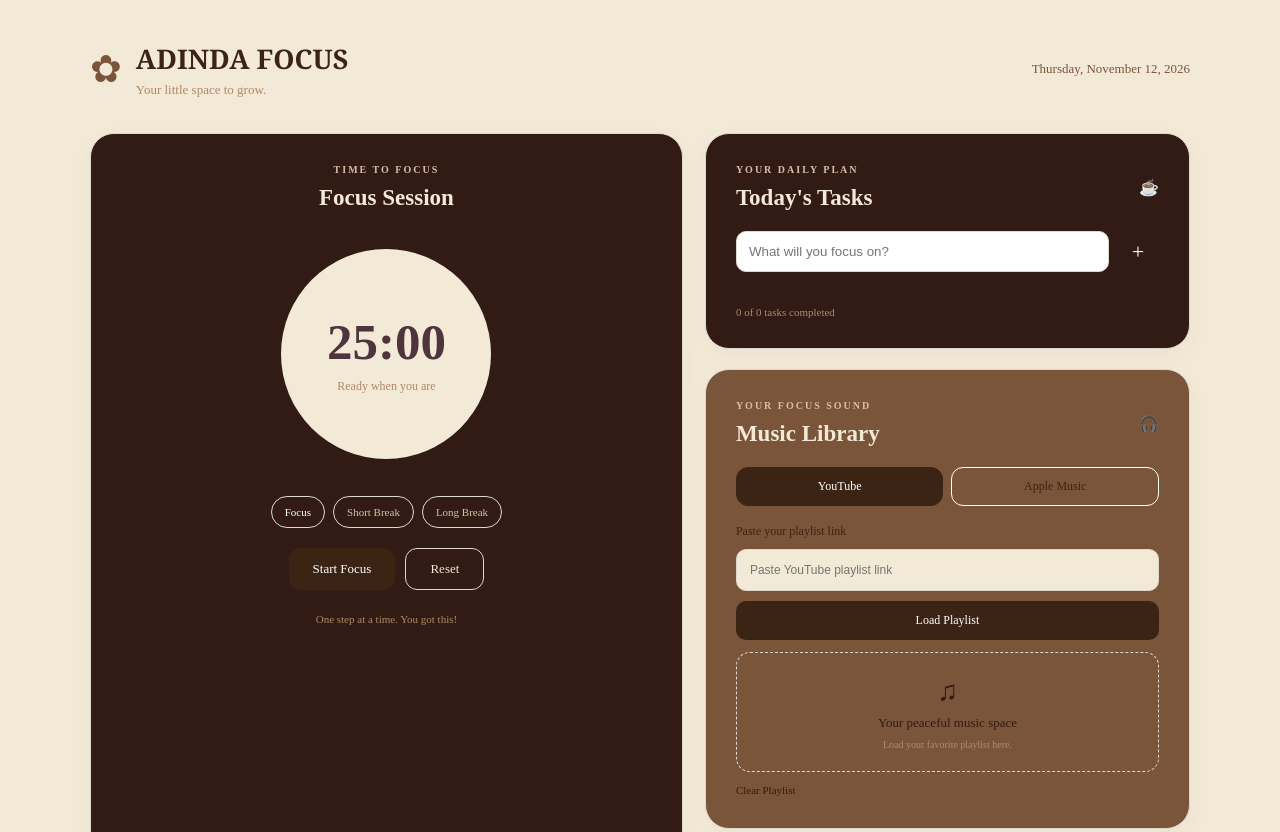
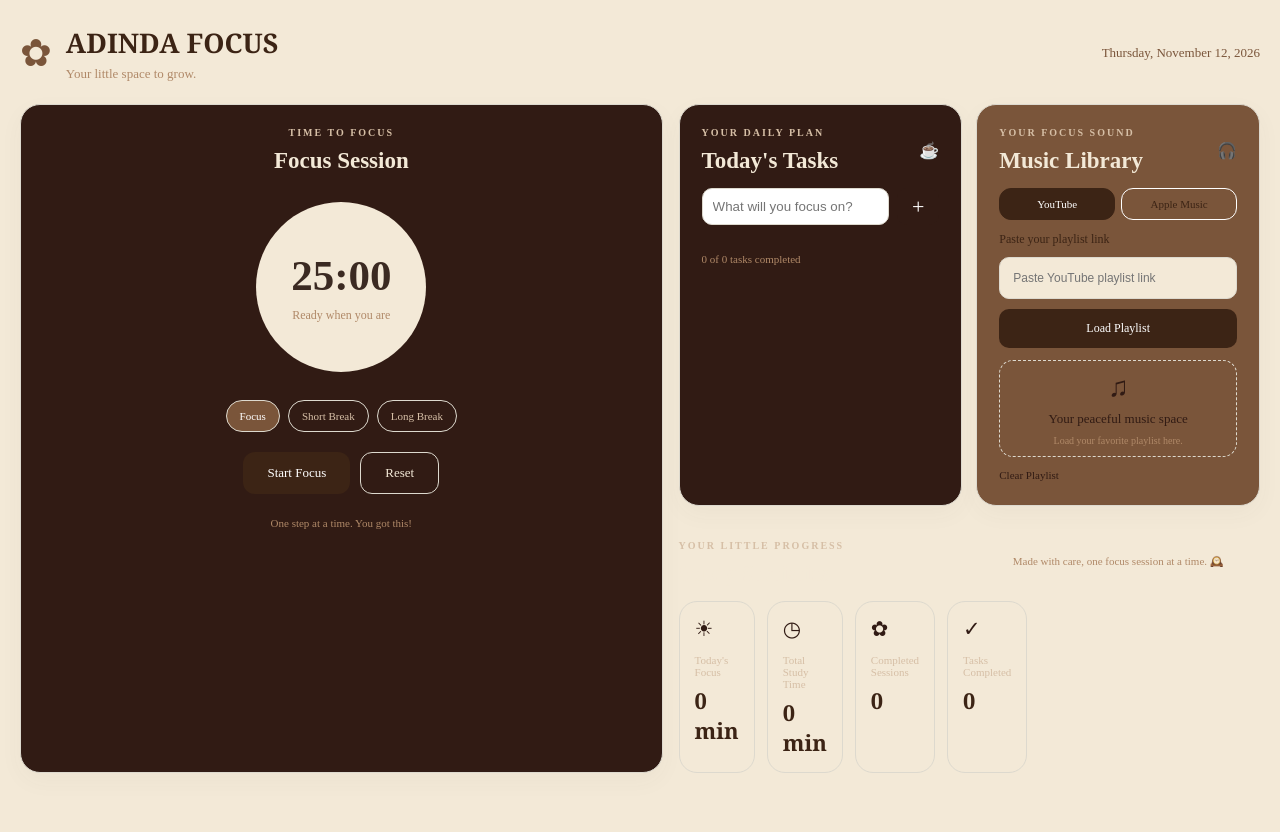
Before and after one commit to brennaroseline/pomodro-focus, a plain HTML site: page index.html in a window 1280 px wide. Shown: the top 832 px of the page. After the commit the page ends 800 px from the top, so only its background shows below. Drawn offline with Linux system fonts and the light colour scheme.

Commit message:
Update Mori Focus compact landscape layout

```diff
--- a/style.css
+++ b/style.css
@@ -571,3 +571,148 @@ footer {
     }
 
 }
+
+
+/* =================================
+   MORI FOCUS - COMPACT LANDSCAPE
+================================= */
+
+/* Main layout */
+body {
+    padding: 24px 20px;
+}
+
+.dashboard {
+    width: 100%;
+    max-width: 1250px;
+}
+
+.header {
+    margin-bottom: 22px;
+}
+
+/* Timer and right panels */
+.main-grid {
+    grid-template-columns: 1.05fr 0.95fr;
+    gap: 16px;
+    align-items: stretch;
+}
+
+.timer-card,
+.panel {
+    padding: 22px;
+    border-radius: 20px;
+    min-width: 0;
+}
+
+/* Smaller timer */
+.timer-circle {
+    width: 190px;
+    height: 190px;
+    margin-bottom: 18px;
+}
+
+.timer-inner {
+    width: 170px;
+    height: 170px;
+}
+
+#timerDisplay {
+    font-size: 43px;
+}
+
+.timer-card h2 {
+    margin-bottom: 18px;
+}
+
+/* Right side: horizontal panels */
+.side-column {
+    display: grid;
+    grid-template-columns: repeat(2, minmax(0, 1fr));
+    gap: 14px;
+    align-items: stretch;
+}
+
+.section-heading {
+    margin-bottom: 14px;
+}
+
+/* Today's tasks */
+.todo-form {
+    margin-bottom: 12px;
+}
+
+.todo-form input {
+    padding: 10px;
+}
+
+.todo-list {
+    gap: 7px;
+}
+
+.todo-item {
+    padding: 8px;
+}
+
+/* Focus sound */
+.music-tabs {
+    gap: 6px;
+    margin: 12px 0;
+}
+
+.music-tab {
+    padding: 9px 5px;
+    font-size: 11px;
+}
+
+.music-empty {
+    min-height: 90px;
+    padding: 10px;
+}
+
+.music-player iframe.youtube-player {
+    height: 150px;
+}
+
+.music-player iframe.apple-player {
+    height: 150px;
+}
+
+/* Statistics */
+.stats-section {
+    margin-top: 20px;
+}
+
+.stats-grid {
+    gap: 12px;
+}
+
+.stat-card {
+    padding: 15px;
+}
+
+/* Fix existing variable typos */
+#timerDisplay {
+    color: var(--expresso);
+}
+
+.mode-btn.active {
+    background: var(--mocha);
+}
+
+/* Responsive */
+@media (max-width: 750px) {
+    .main-grid {
+        grid-template-columns: 1fr;
+    }
+
+    .side-column {
+        grid-template-columns: 1fr 1fr;
+    }
+}
+
+@media (max-width: 520px) {
+    .side-column {
+        grid-template-columns: 1fr;
+    }
+}
```
